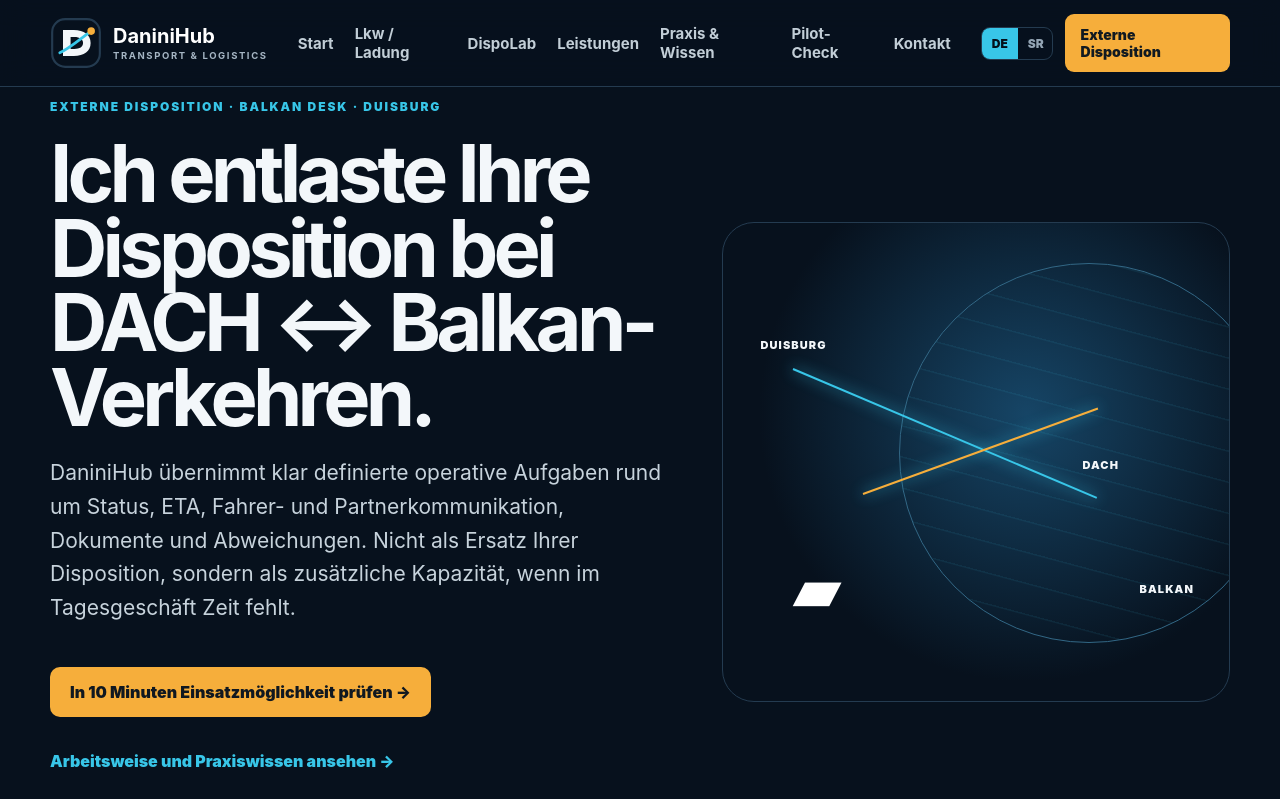
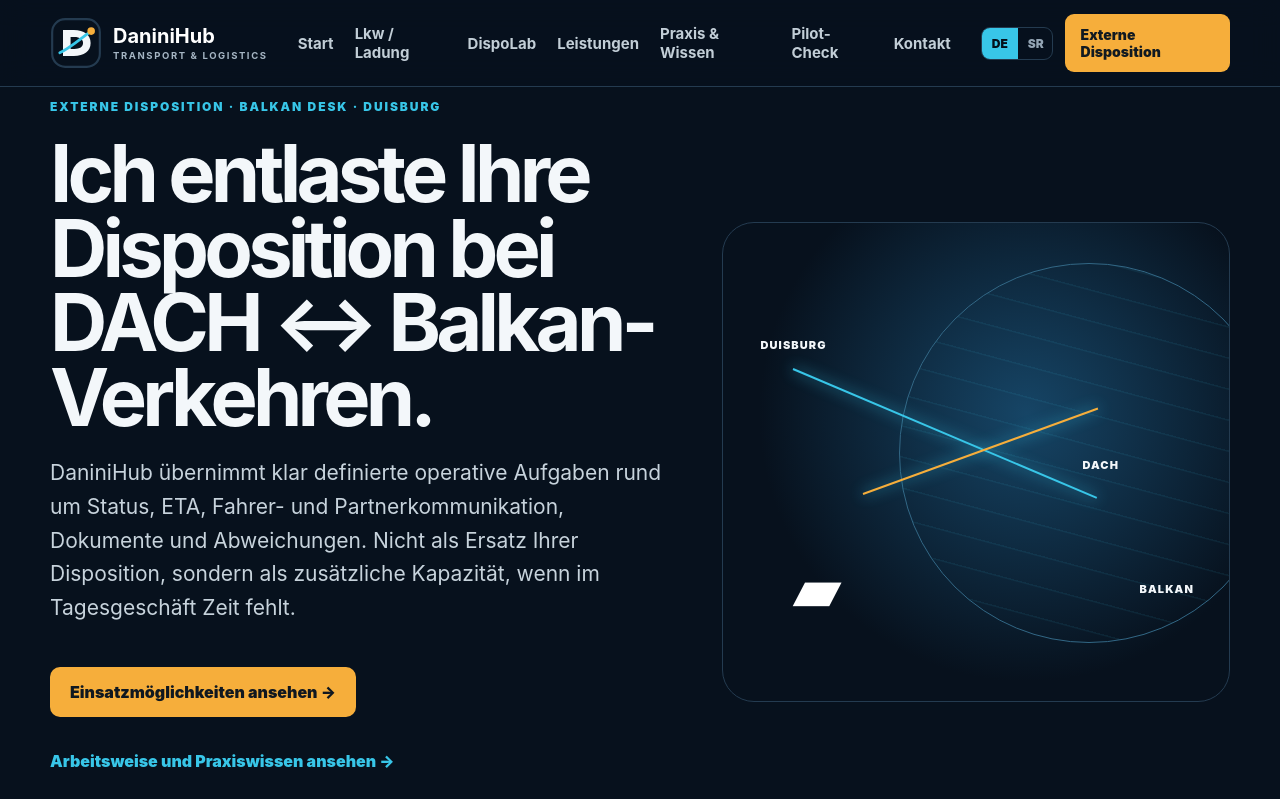
Before and after one commit to danininet/daninihub, a React (Vite) app in the folder daninihub-front/: page / in a window 1280 px wide. Shown: the top 799 px of the page. Built offline with nearby package versions, Linux system fonts and the light colour scheme.

Commit message:
Send first-conversation CTAs directly to email contact

```diff
--- a/daninihub-front/src/GermanB2BLanding.jsx
+++ b/daninihub-front/src/GermanB2BLanding.jsx
@@ -1,6 +1,8 @@
 import './App.css'
 import './Enhancements.css'
 import ProductSystemSection from './ProductSystemSection'
+
+const firstTalk = 'mailto:info@daninihub.com?subject=10-Minuten-Gespr%C3%A4ch%20%E2%80%93%20DACH%20%E2%86%94%20Balkan%20Disposition'
 
 const services = [
   ['01', 'Externe Disposition', 'Flexible operative Entlastung bei Status, ETA, Fahrerkommunikation, offenen Punkten und Abweichungen.', '/de/externe-disposition'],
@@ -22,7 +24,7 @@ export default function GermanB2BLanding() {
         <p className="kicker">EXTERNE DISPOSITION · BALKAN DESK · DUISBURG</p>
         <h1>Ich entlaste Ihre Disposition bei DACH ↔ Balkan-Verkehren.</h1>
         <p className="lead">DaniniHub übernimmt klar definierte operative Aufgaben rund um Status, ETA, Fahrer- und Partnerkommunikation, Dokumente und Abweichungen. Nicht als Ersatz Ihrer Disposition, sondern als zusätzliche Kapazität, wenn im Tagesgeschäft Zeit fehlt.</p>
-        <p><a className="btn" href="/de/externe-disposition">In 10 Minuten Einsatzmöglichkeit prüfen →</a></p>
+        <p><a className="btn" href="/de/externe-disposition">Einsatzmöglichkeiten ansehen →</a></p>
         <a className="entry-demo-link" href="/de/praxis-wissen">Arbeitsweise und Praxiswissen ansehen →</a>
         <div className="proof"><span>✓ Standort Duisburg</span><span>✓ DACH ↔ Balkan Fokus</span><span>✓ Mensch entscheidet, KI unterstützt</span></div>
       </div>
@@ -51,7 +53,7 @@ export default function GermanB2BLanding() {
       </div>
       <div>
         <p>Vor dem Start wird schriftlich festgelegt, welche Aufgaben DaniniHub übernimmt, welche Informationen benötigt werden, wer beim Auftraggeber entscheidet und wie Status und Übergabe dokumentiert werden.</p>
-        <p><a className="btn" href="/de/pilot-check">Kurzes Erstgespräch anfragen →</a></p>
+        <p><a className="btn" href={firstTalk}>Kurzes Erstgespräch anfragen →</a></p>
       </div>
     </section>
 
@@ -76,7 +78,7 @@ export default function GermanB2BLanding() {
 
     <section id="contact" className="section contact">
       <div><p className="kicker">NÄCHSTER SCHRITT</p><h2>Wo verliert Ihre Disposition heute am meisten Zeit?</h2><p>Ein kurzes Gespräch reicht, um festzustellen, ob und welchen klar begrenzten Teil DaniniHub sinnvoll übernehmen kann.</p></div>
-      <div><a className="btn" href="/de/pilot-check">10-Minuten-Gespräch anfragen →</a></div>
+      <div><a className="btn" href={firstTalk}>10-Minuten-Gespräch anfragen →</a></div>
     </section>
   </main>
 }
```
